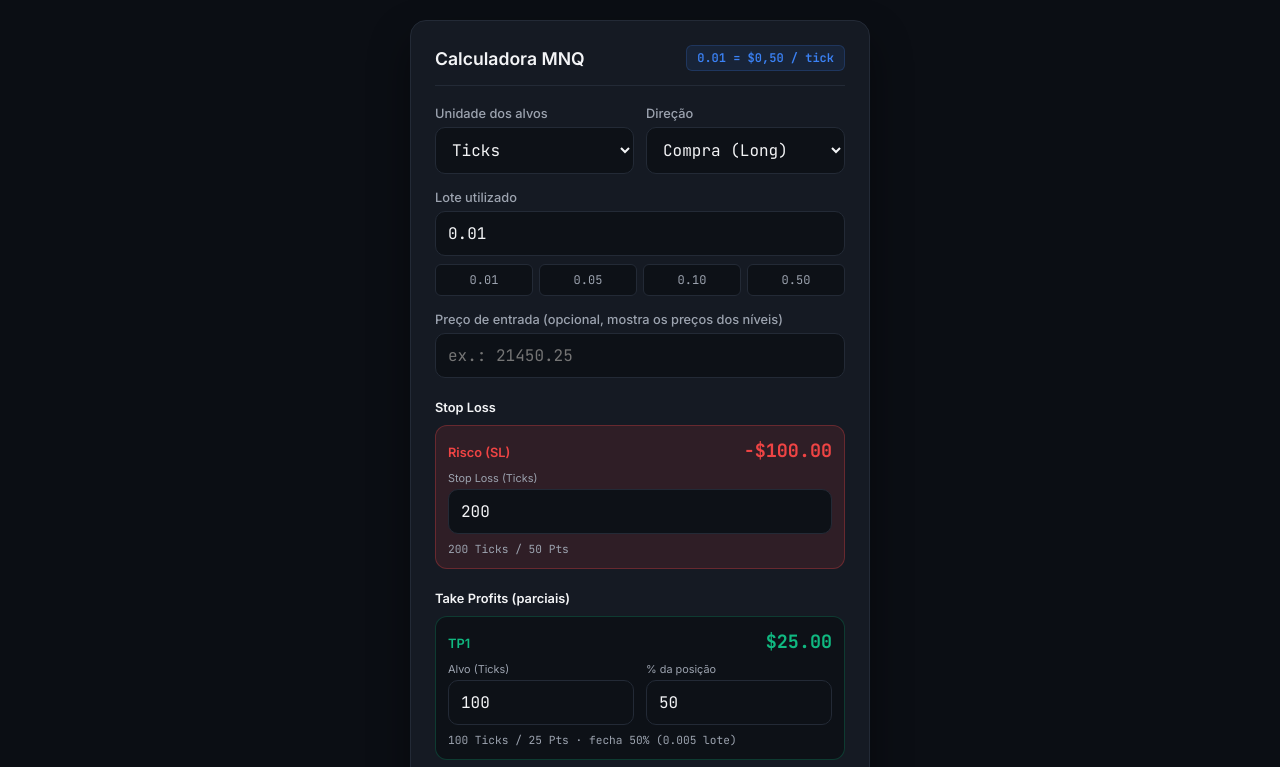
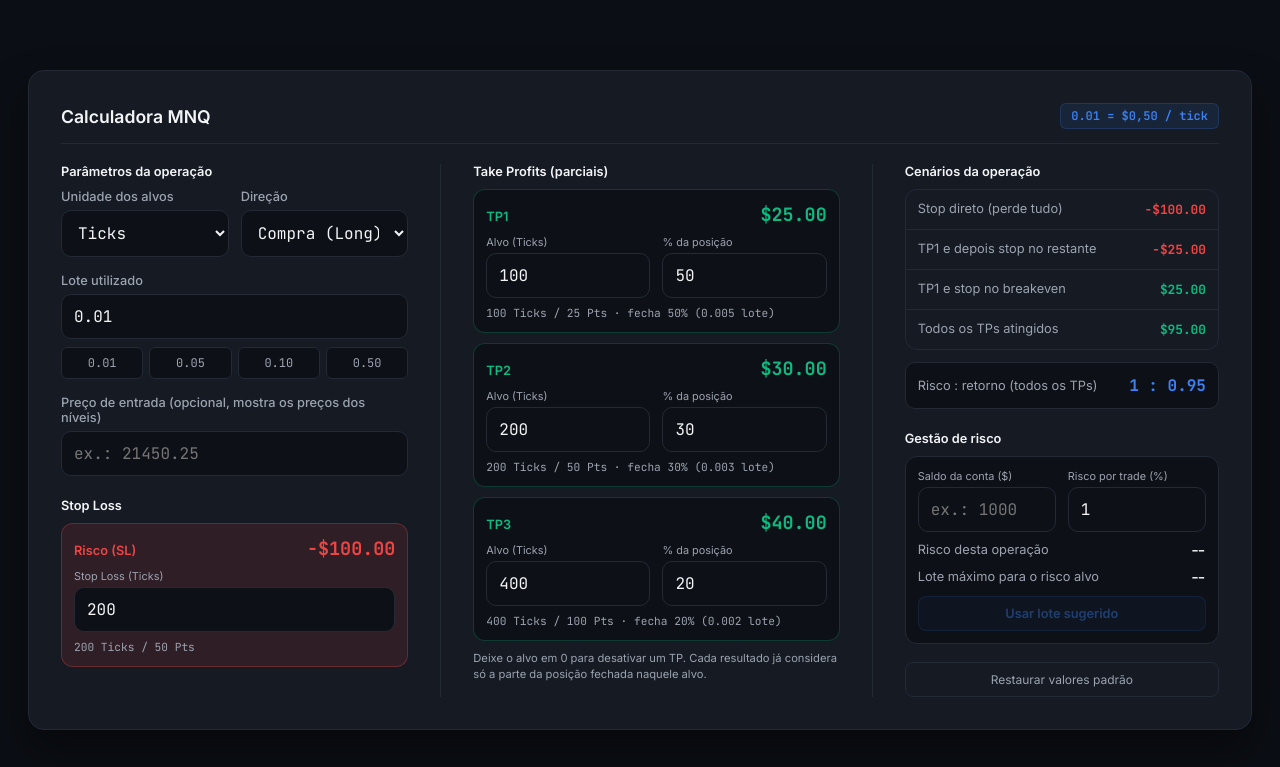
Before and after one commit to LucaasSantos/calculator, a plain HTML site: page index.html in a window 1280 px wide. Shown: the top 767 px of the page. Drawn offline with Linux system fonts and the light colour scheme.

Commit message:
Refactor layout and styling for responsiveness

```diff
--- a/index.html
+++ b/index.html
@@ -25,8 +25,8 @@
       --text: #f3f4f6; --text-muted: #9ca3af;
     }
     * { box-sizing: border-box; margin: 0; padding: 0; font-family: 'Inter', sans-serif; -webkit-tap-highlight-color: transparent; }
-    body { background: var(--bg); color: var(--text); min-height: 100vh; display: flex; justify-content: center; padding: 20px; }
-    .container { width: 100%; max-width: 460px; height: fit-content; background: var(--card-bg); border: 1px solid var(--border); border-radius: 16px; padding: 24px; box-shadow: 0 20px 40px rgba(0,0,0,.4); }
+    body { background: var(--bg); color: var(--text); min-height: 100vh; min-height: 100dvh; display: flex; justify-content: center; align-items: flex-start; padding: 12px; }
+    .container { width: 100%; max-width: 480px; height: fit-content; background: var(--card-bg); border: 1px solid var(--border); border-radius: 16px; padding: 16px; box-shadow: 0 20px 40px rgba(0,0,0,.4); }
     .header { display: flex; justify-content: space-between; align-items: center; margin-bottom: 20px; padding-bottom: 14px; border-bottom: 1px solid var(--border); }
     .header h1 { font-size: 1.1rem; font-weight: 600; }
     .tag { background: rgba(59,130,246,.1); color: var(--accent); padding: 4px 10px; border-radius: 6px; font-size: .75rem; font-weight: 600; font-family: 'JetBrains Mono', monospace; border: 1px solid rgba(59,130,246,.2); }
@@ -72,6 +72,41 @@
     .btn-apply:disabled { opacity: .4; cursor: default; }
     .warn { display: none; margin-top: 8px; font-size: .75rem; color: var(--amber); }
     .btn-reset { margin-top: 18px; width: 100%; background: transparent; color: var(--text-muted); border: 1px solid var(--border); border-radius: 8px; padding: 9px; font-size: .75rem; cursor: pointer; }
+
+    /* ---------- Layout responsivo ---------- */
+    .layout { display: grid; grid-template-columns: 1fr; gap: 0; }
+    .panel { min-width: 0; }
+    .panel > .section-title:first-child { margin-top: 0; }
+
+    /* Celulares bem estreitos */
+    @media (max-width: 360px) {
+      .container { padding: 12px; }
+      .row { gap: 8px; }
+      .level-value { font-size: 1rem; }
+      .tag { font-size: .65rem; padding: 3px 7px; }
+    }
+
+    /* Celular grande / tablet em pe */
+    @media (min-width: 480px) {
+      body { padding: 20px; }
+      .container { padding: 24px; }
+    }
+
+    /* Tablet deitado e notebook pequeno: 2 colunas */
+    @media (min-width: 760px) {
+      body { align-items: center; padding: 28px; }
+      .container { max-width: 880px; }
+      .layout { grid-template-columns: 1fr 1fr; column-gap: 28px; }
+      .panel:nth-child(3) { grid-column: 1 / -1; border-top: 1px solid var(--border); margin-top: 8px; padding-top: 4px; }
+    }
+
+    /* Desktop: 3 colunas lado a lado */
+    @media (min-width: 1080px) {
+      .container { max-width: 1240px; padding: 32px; }
+      .layout { grid-template-columns: 1fr 1.15fr 1fr; column-gap: 32px; }
+      .panel:nth-child(3) { grid-column: auto; border-top: 0; margin-top: 0; padding-top: 0; }
+      .panel:not(:first-child) { border-left: 1px solid var(--border); padding-left: 32px; }
+    }
   </style>
 </head>
 <body>
@@ -81,6 +116,9 @@
       <span class="tag">0.01 = $0,50 / tick</span>
     </div>
 
+    <div class="layout">
+    <div class="panel">
+    <div class="section-title">Parâmetros da operação</div>
     <div class="row">
       <div class="form-group">
         <label for="input-mode">Unidade dos alvos</label>
@@ -125,6 +163,8 @@
       <div class="level-sub" id="sl-sub">0 Ticks / 0 Pts</div>
     </div>
 
+    </div>
+    <div class="panel">
     <div class="section-title">Take Profits (parciais)</div>
 
     <div class="level tp">
@@ -156,6 +196,8 @@
     <div class="hint">Deixe o alvo em 0 para desativar um TP. Cada resultado já considera só a parte da posição fechada naquele alvo.</div>
     <div class="warn" id="warn-pct"></div>
 
+    </div>
+    <div class="panel">
     <div class="section-title">Cenários da operação</div>
     <div class="scenarios">
       <div class="sc-row"><span>Stop direto (perde tudo)</span><span class="num neg" id="sc-stop">-$0.00</span></div>
@@ -180,6 +222,8 @@
     </div>
 
     <button class="btn-reset" onclick="resetAll()">Restaurar valores padrão</button>
+    </div>
+    </div>
   </div>
 
   <script>
```
